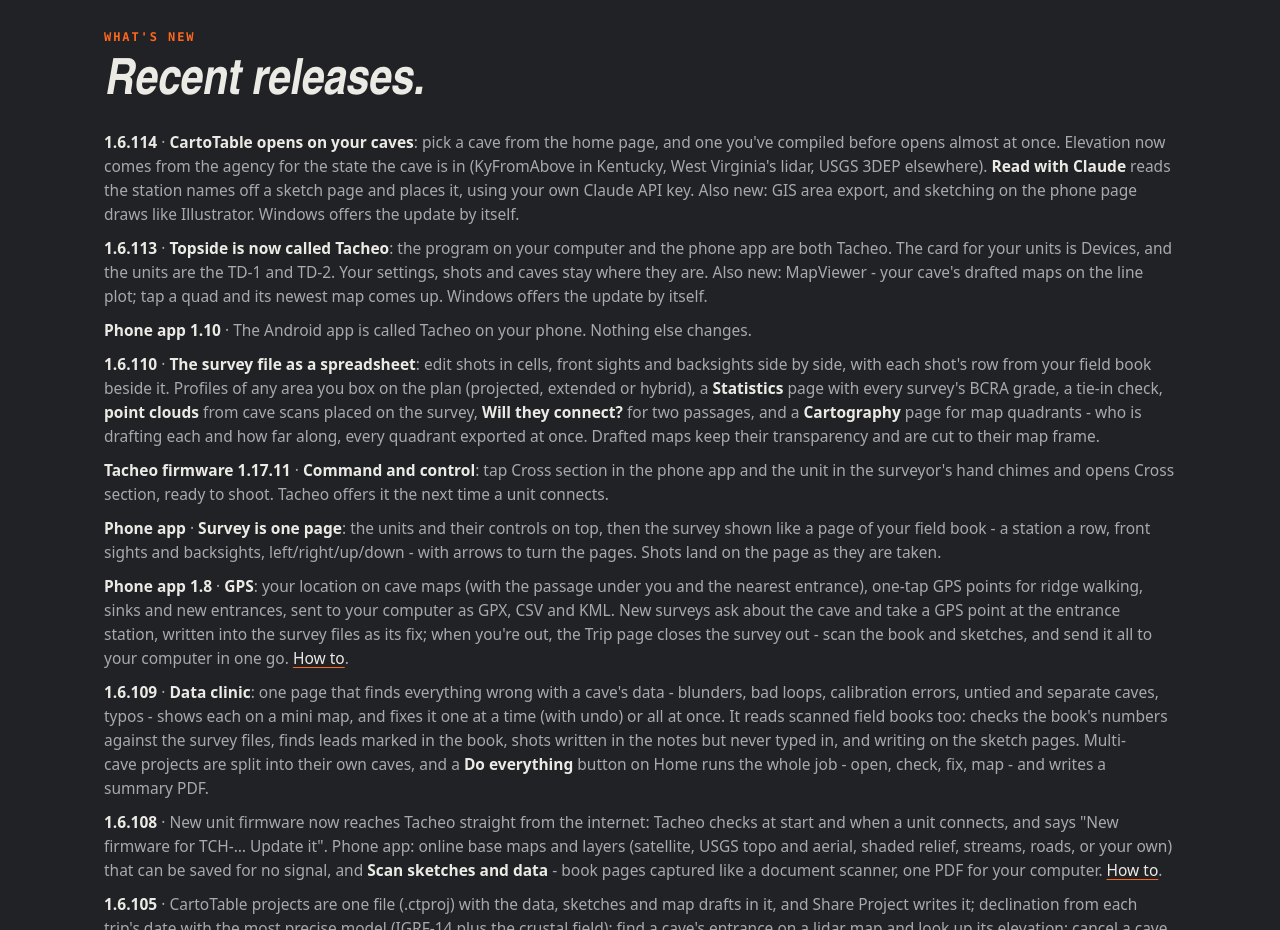
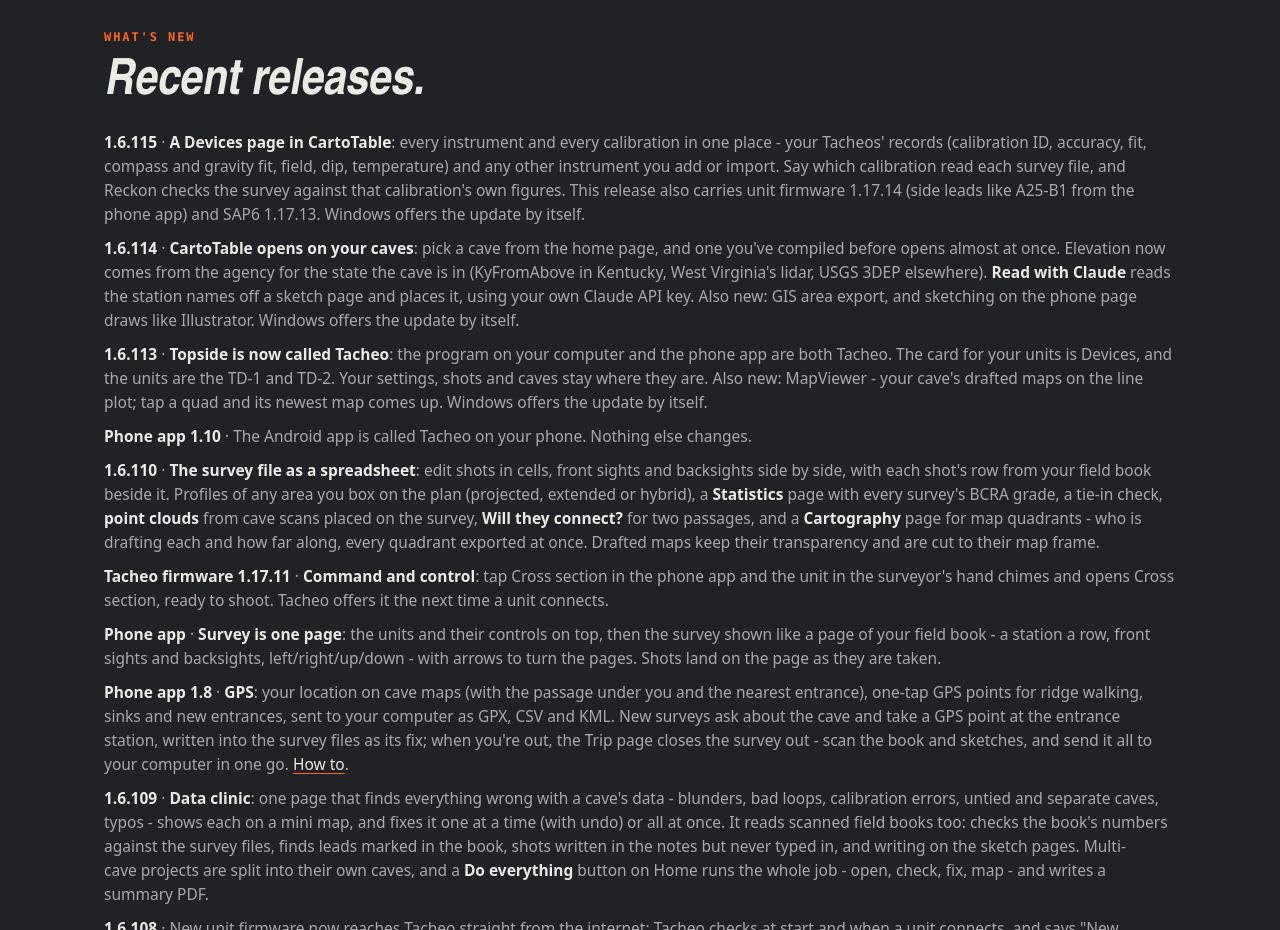
Before and after one commit to p0sull02/tacheo-site, a plain HTML site: page download.html in a window 1280 px wide. Shown: the part 3060-3990 px from the top of the page. Drawn offline with Linux system fonts and the light colour scheme; no server answers.

Commit message:
What's new 1.6.115 (CartoTable Devices page; firmware 1.17.14 / SAP6 1.17.13 in the release)
Co-Authored-By: Claude Opus 5.5 <noreply@anthropic.com>
Claude-Session: https://claude.ai/code/session_0139rTr7LZC1VvavbDesbcDh

```diff
--- a/download.html
+++ b/download.html
@@ -147,6 +147,7 @@
     <p class="eyebrow">What's new</p>
     <h2>Recent releases.</h2>
     <div class="notes" id="notes">
+      <p><b>1.6.115</b> · <b>A Devices page in CartoTable</b>: every instrument and every calibration in one place - your Tacheos' records (calibration ID, accuracy, fit, compass and gravity fit, field, dip, temperature) and any other instrument you add or import. Say which calibration read each survey file, and Reckon checks the survey against that calibration's own figures. This release also carries unit firmware 1.17.14 (side leads like A25-B1 from the phone app) and SAP6 1.17.13. Windows offers the update by itself.</p>
       <p><b>1.6.114</b> · <b>CartoTable opens on your caves</b>: pick a cave from the home page, and one you've compiled before opens almost at once. Elevation now comes from the agency for the state the cave is in (KyFromAbove in Kentucky, West Virginia's lidar, USGS 3DEP elsewhere). <b>Read with Claude</b> reads the station names off a sketch page and places it, using your own Claude API key. Also new: GIS area export, and sketching on the phone page draws like Illustrator. Windows offers the update by itself.</p>
       <p><b>1.6.113</b> · <b>Topside is now called Tacheo</b>: the program on your computer and the phone app are both Tacheo. The card for your units is Devices, and the units are the TD-1 and TD-2. Your settings, shots and caves stay where they are. Also new: MapViewer - your cave's drafted maps on the line plot; tap a quad and its newest map comes up. Windows offers the update by itself.</p>
       <p><b>Phone app 1.10</b> · The Android app is called Tacheo on your phone. Nothing else changes.</p>
```
